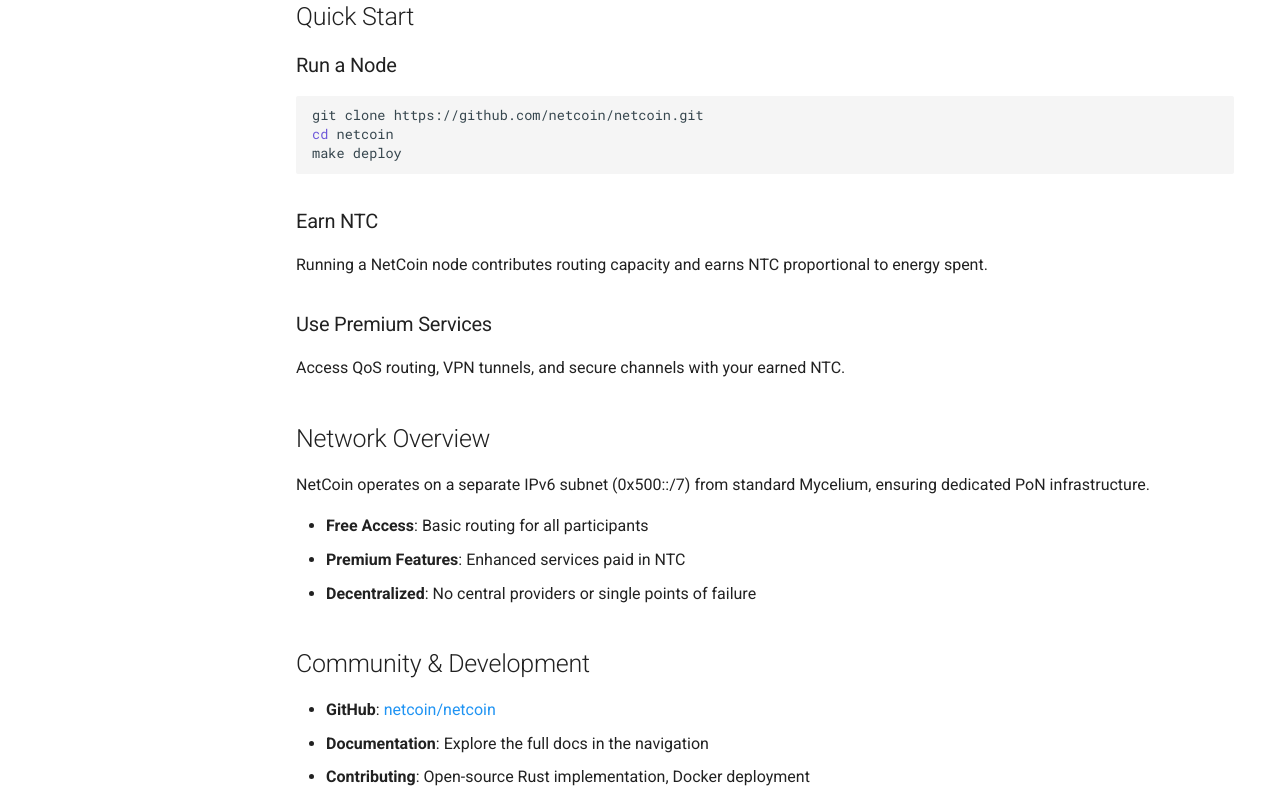
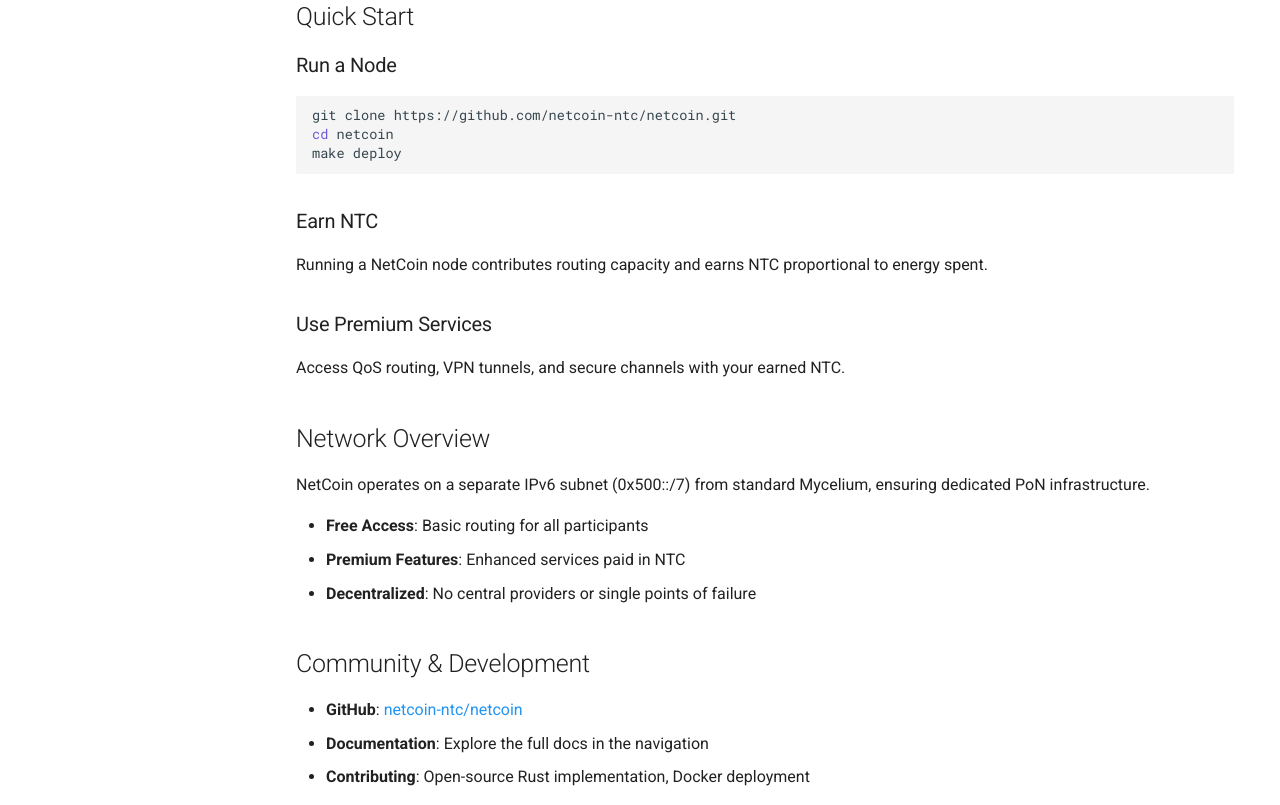
Before and after one commit to netcoin-ntc/netcoin-docs, an MkDocs documentation site: the page built from docs/index.md, in a window 1280 px wide and 1400 px high, scrolled down 272 px. Shown: the part 446-1251 px from the top of the window. Built offline with MkDocs 1.6.1 and Material for MkDocs 9.7.7, drawn with Linux system fonts in a browser that asks for light colours; comment, search, counter and statistics services are not loaded.

Commit message:
Update all GitHub organization references from netcoin to netcoin-ntc

````diff
--- a/docs/index.md
+++ b/docs/index.md
@@ -16,7 +16,7 @@
 
 ### Run a Node
 ```bash
-git clone https://github.com/netcoin/netcoin.git
+git clone https://github.com/netcoin-ntc/netcoin.git
 cd netcoin
 make deploy
 ```
@@ -37,7 +37,7 @@
 
 ## Community & Development
 
-- **GitHub**: [netcoin/netcoin](https://github.com/netcoin/netcoin)
+- **GitHub**: [netcoin-ntc/netcoin](https://github.com/netcoin-ntc/netcoin)
 - **Documentation**: Explore the full docs in the navigation
 - **Contributing**: Open-source Rust implementation, Docker deployment
 
````
